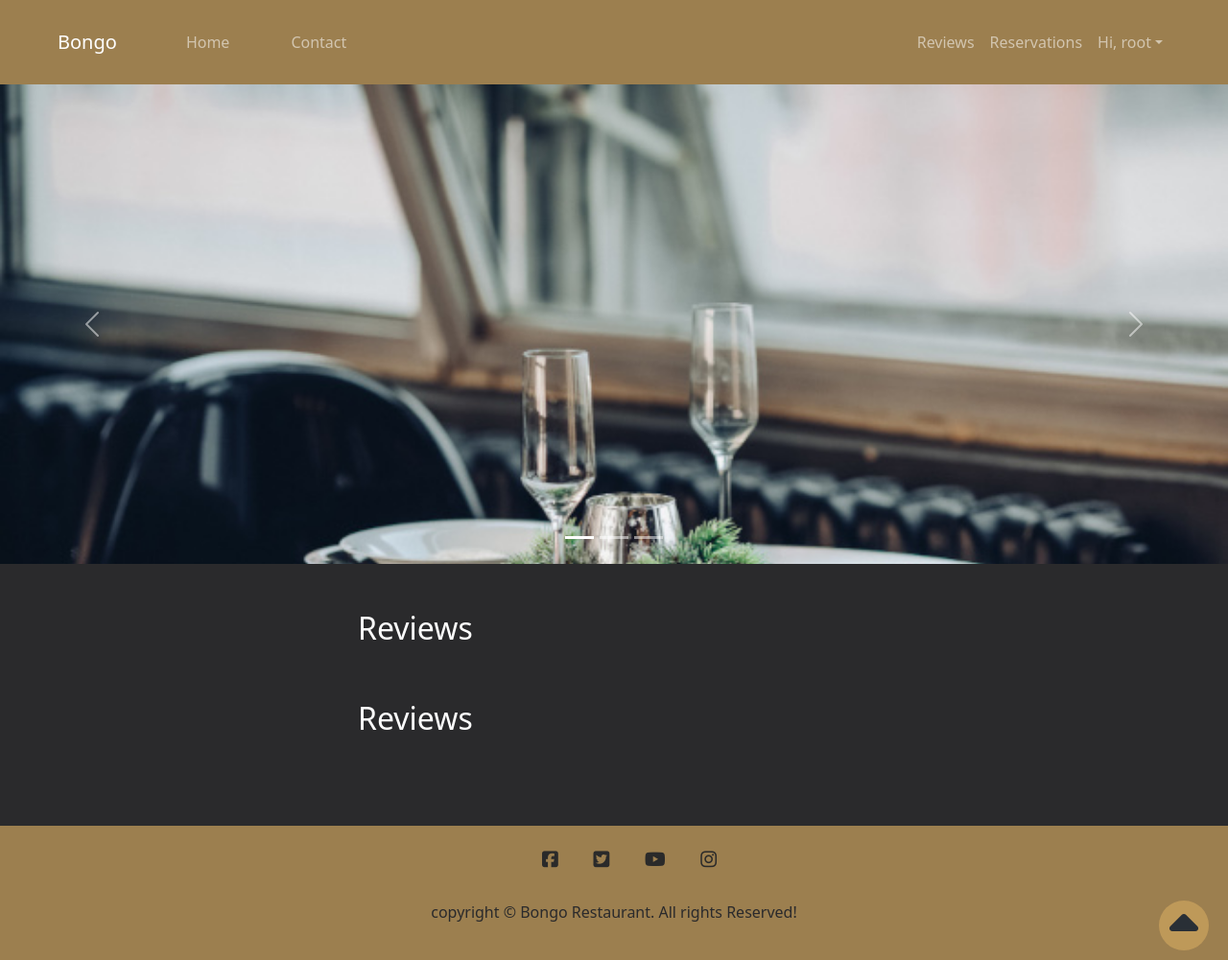
After one commit to Dee68/milestone_project4, a Django app: page /reservation/reviews in a window 1280 px wide. The commit adds this page. Shown: the whole page at 96% size. Run offline with Django 3.2, Linux system fonts and the light colour scheme; a user stored in the database is signed in; data comes from the database, SQL or seed files in the repository; both versions use the stored data as it was after the commit; some libraries are stand-ins or nearby versions.

```diff
--- a/restaurant/urls.py
+++ b/restaurant/urls.py
@@ -10,4 +10,6 @@
     path('reservations', views.reservation_list, name='reservations'),
     path('reservation/<int:id>/', views.reservation_edit, name='reservation-edit'),
     path('reservation/delete/<int:id>/', views.reservation_delete, name='reservation-delete'),
+    path('reservation/reviews', views.review_list, name='reviews'),
+    path('reservation/login_user/', views.login_user, name='login-user')
 ]
--- a/restaurant/views.py
+++ b/restaurant/views.py
@@ -1,5 +1,5 @@
 from django.shortcuts import render, HttpResponseRedirect, get_object_or_404, redirect
-from .models import Table, TableImage, Reservation
+from .models import Table, TableImage, Reservation, Review
 from django.contrib import messages
 from django.contrib.auth.decorators import login_required
 from .forms import ReservationForm
@@ -104,3 +104,14 @@
     r.delete()
     messages.success(request, f'You have successfully deleted your reservation of {r.table.title }.')
     return redirect('account:profile')
+
+
+@login_required(login_url='account/signin')
+def review_list(request):
+    tables = Table.objects.all()
+    context = {'tables': tables}
+    return render(request, 'restaurant/review_list.html', context)
+
+
+def login_user(request):
+    return render(request, 'restaurant/login_user.html')
--- a/static/css/style.css
+++ b/static/css/style.css
@@ -14,6 +14,12 @@
     box-shadow: 15px 10px 10px rgba(205, 164, 94, 0.5);
 
 }
+.grow {
+    transition: all .2s ease-in-out;
+}
+.grow:hover {
+    transform: scale(1.1)!important;
+}
 h3 {
     text-align: center;
     color: #cda45e;
@@ -23,6 +29,7 @@
     left: 0;
     bottom: 0;
     width: 100%;
+    height: 14%!important;
     background-color: rgba(205, 164, 94, 0.7);
     color: #2a2a2c;
     text-align: center;
@@ -31,6 +38,15 @@
   #nav {
     min-height: 10%!important;
     background-color: rgba(205, 164, 94, 0.7)!important;
+  }
+  .carousel-item {
+    height: 500px!important;
+  }
+  .carousel-item img {
+    position: absolute;
+    top: 0;
+    left: 0;
+    min-height: 500px;
   }
   .rtend {
     margin-right: 3rem;
--- a/templates/_partials/nav.html
+++ b/templates/_partials/nav.html
@@ -4,9 +4,11 @@
 {% url 'restaurant:table' as table %}
 {% url 'restaurant:contact' as contact %}
 {% url 'account:signin' as signin %}
-<nav class="navbar navbar-expand-md navbar-dark bg-dark fixed-top mb-4" id="nav">
+<nav class="navbar navbar-expand-lg navbar-dark bg-none  py-4" id="nav">
     <div class="container-fluid">
-      <a class="navbar-brand ltend" href="{% url 'restaurant:home' %}">Bongo</a>
+      <a class="navbar-brand ltend" href="{% url 'restaurant:home' %}">
+        Bongo
+      </a>
       <button class="navbar-toggler" type="button" data-bs-toggle="collapse" data-bs-target="#navbarCollapse" aria-controls="navbarCollapse" aria-expanded="false" aria-label="Toggle navigation">
         <span class="navbar-toggler-icon"></span>
       </button>
@@ -21,6 +23,12 @@
         </ul>
         <ul class="navbar-nav mb-2 mb-md-0">
           {% if user.id is not None %}
+          <li class="nav-item">
+            <a href="{% url 'restaurant:reviews' %}" class="nav-link">Reviews</a>
+          </li>
+          <li class="nav-item">
+            <a href="{% url 'restaurant:reservations' %}" class="nav-link">Reservations</a>
+          </li>
           <li class="nav-item dropdown {% if request.path == signin %}active{% endif %}">
             <a class="nav-link dropdown-toggle rtend" href="#" id="dropdown01" data-bs-toggle="dropdown" aria-expanded="false">Hi, {{ request.user }}</a>
             <ul class="dropdown-menu" aria-labelledby="dropdown01">
@@ -38,6 +46,12 @@
           </li>
           {% else %}
           <li class="nav-item">
+            <a href="{% url 'restaurant:login-user' %}" class="nav-link">Reviews</a>
+          </li>
+          <li class="nav-item">
+            <a href="{% url 'restaurant:login-user' %}" class="nav-link">Reservations</a>
+          </li>
+          <li class="nav-item">
             <a class="nav-link rtend" href="{% url 'account:register' %}">Signup</a>
           </li>
           <li class="nav-item">
--- a/templates/account/signin.html
+++ b/templates/account/signin.html
@@ -9,6 +9,7 @@
         <div class="card logout">
             <div class="card-body">
               <h1 class="card-title title-lead">Login</h1>
+              <span class="bi"> <a href="#">Forgot your password?</a></span>
               <form action="{% url 'account:signin' %}" method="POST" class="mt-5">
                 {% csrf_token %}
                 {% include '_partials/messages.html' %}
--- a/templates/base.html
+++ b/templates/base.html
@@ -36,6 +36,9 @@
           </li>
       </ul>
     </div>
+    <div class="container mt-1">
+      <p>copyright &copy; Bongo Restaurant. All rights Reserved!</p>
+    </div>
   </footer>
 </main>
 
--- a/templates/restaurant/index.html
+++ b/templates/restaurant/index.html
@@ -18,7 +18,7 @@
 <div class="row row-cols-1 row-cols-sm-2 row-cols-md-3 g-3">
   {% for table in tables %}
         <div class="col mb-3">
-          <div class="card shadow-sm">
+          <div class="card grow shadow-sm">
             <img src="{{ table.image.url}}" alt="caribean-food">
             <div class="card-body">
               <p class="card-text">{{ table.description }}</p>
--- /dev/null
+++ b/templates/restaurant/review_list.html
@@ -0,0 +1,35 @@
+{% extends 'base.html' %}
+
+{% load static %}
+
+{% block title %}Reviews{% endblock %}
+
+{% block content %}
+<section id="contact" class="contact">
+
+    <!-- <p style="color:aliceblue">{{ name }}</p>
+    <div data-aos="fade-up" class="aos-init aos-animate">
+      <iframe style="border:0; width: 100%; height: 350px;" src="https://www.google.com/maps/embed?pb=!1m14!1m8!1m3!1d12097.433213460943!2d-74.0062269!3d40.7101282!3m2!1i1024!2i768!4f13.1!3m3!1m2!1s0x0%3A0xb89d1fe6bc499443!2sDowntown+Conference+Center!5e0!3m2!1smk!2sbg!4v1539943755621" frameborder="0" allowfullscreen=""></iframe>
+    </div> -->
+
+    <div class="container aos-init aos-animate" data-aos="fade-up">
+        <div class="row mt-5">
+            <div class="col-md-3"></div>
+            <div class="col-md-6">
+                <h2 class="bm">Reviews</h2>
+            </div>
+            <div class="col-md-3"></div>
+        </div>
+        <div class="row mt-5">
+            <div class="col-md-3"></div>
+            <div class="col-md-6">
+                <h2 class="bm">Reviews</h2>
+            </div>
+            <div class="col-md-3"></div>
+        </div>
+
+    </div>
+
+  </section>
+
+{% endblock %}
```
Also changed, not shown: restaurant/models.py (+16 -1 lines), restaurant/test/test_restaurant.py (+174 -7 lines), templates/restaurant/login_user.html (added, +22 -0 lines), db.sqlite3, restaurant/migrations/0015_review.py (added), static/images/logo.png (added), static/images/logo_res.png (added), static/images/luxury-dinner-table-hotel.jpg, static/images/table1.jpg, static/images/wedding-table-amazing-restaurant.jpg, 1 other file.
